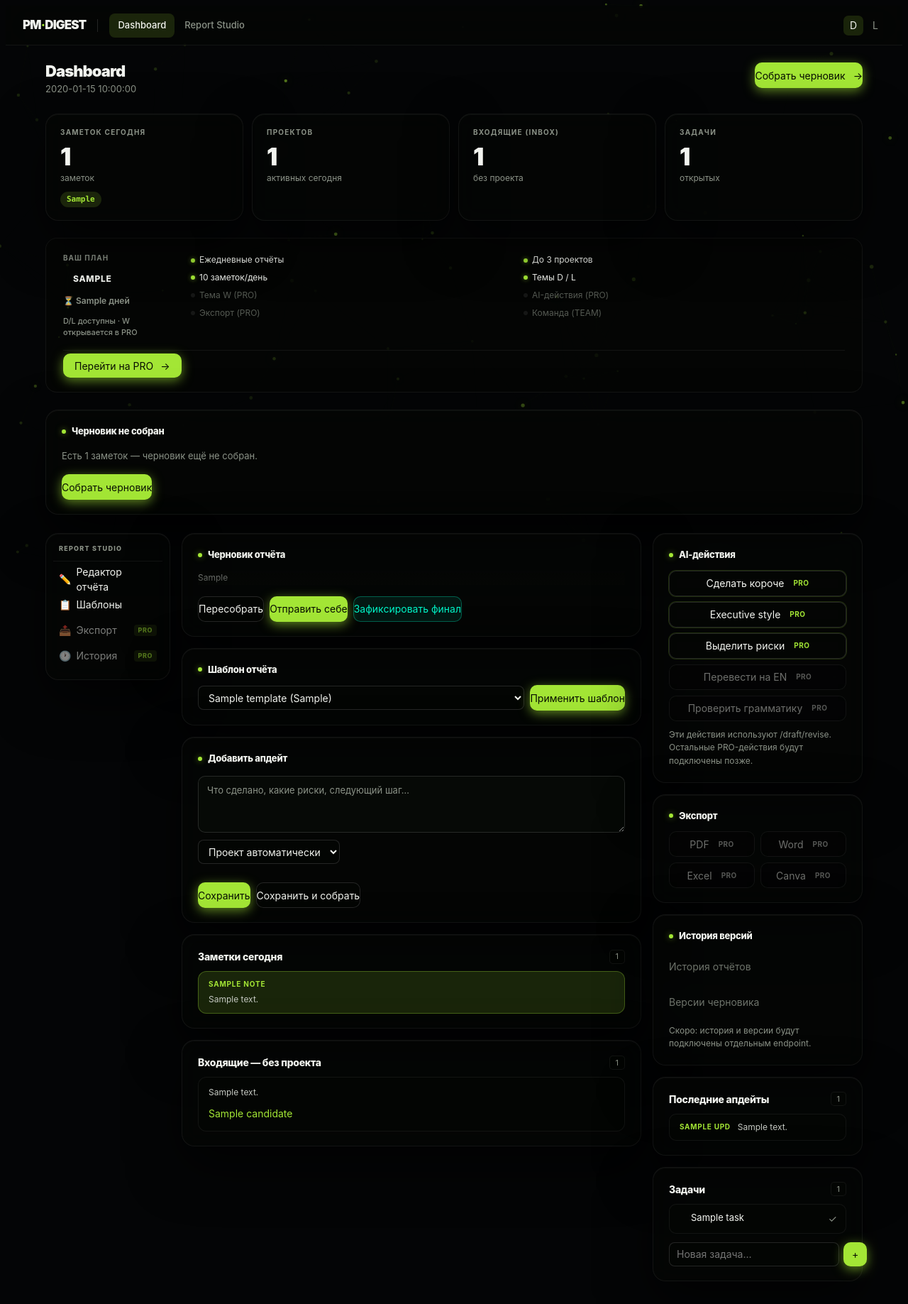
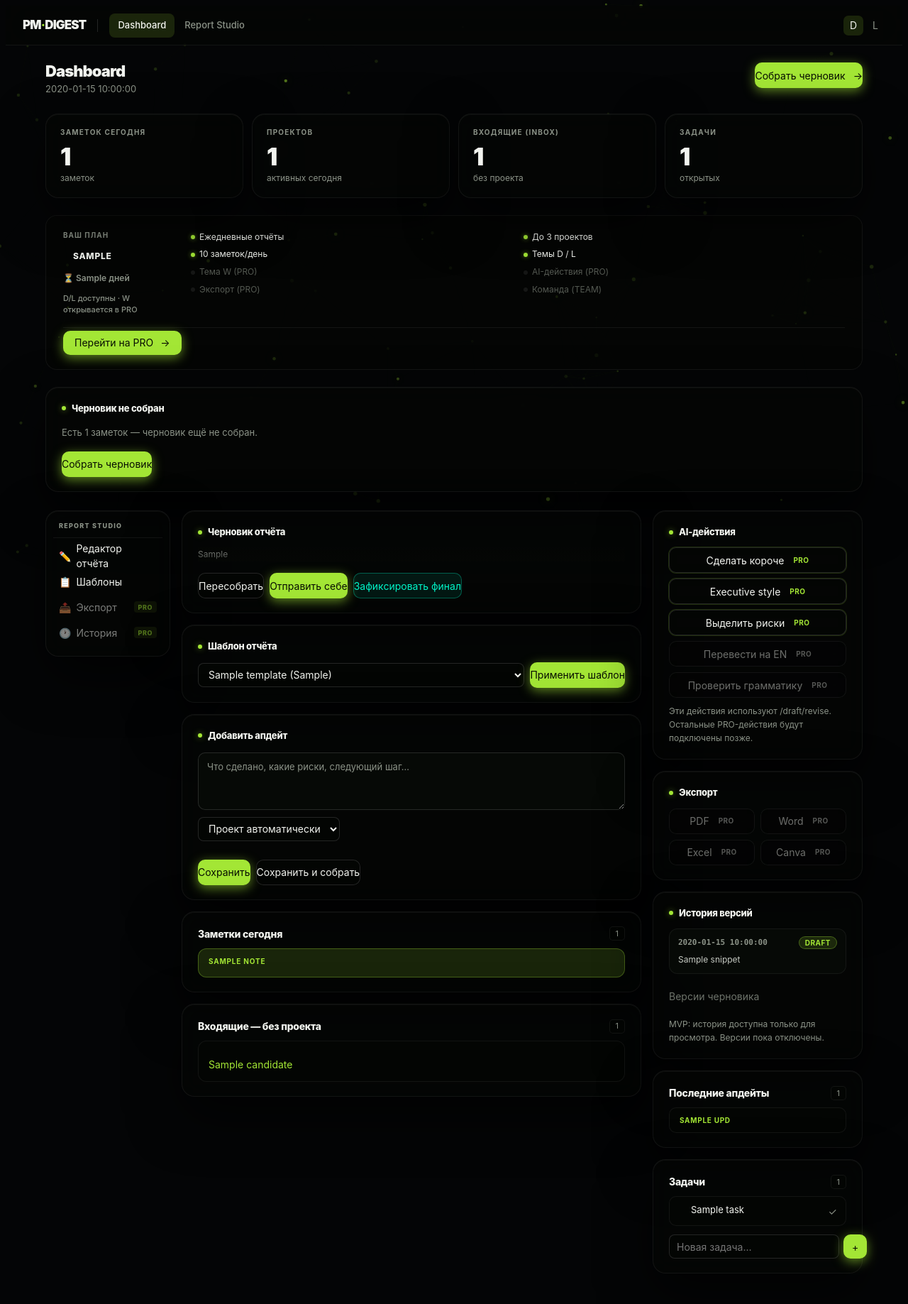
Before and after one commit to grofficial23-gif/Delivery-reports, a FastAPI app: template src/delivery_reports/web/templates/dashboard_v2.html in a window 1280 px wide. Shown: the top 1837 px of the page at 71% size. After the commit the page ends 1794 px from the top, so only its background shows below. Run offline with FastAPI, Linux system fonts and the light colour scheme; the template is opened without the code that fills it: most values are stand-ins (such as "Sample title", 1, 10 or a date in 2020); parts of the project's set-up code (start-up, migrations or seed data) failed here and were passed over; some libraries are stand-ins or nearby versions.

Commit message:
Fix V2 QA correctness issues

```diff
--- a/src/delivery_reports/bot_app.py
+++ b/src/delivery_reports/bot_app.py
@@ -441,7 +441,7 @@ async def cmd_weekly(update: Update, context: ContextTypes.DEFAULT_TYPE) -> None
                 needs_review=bool(r["needs_review"])
             ))
 
-    projects = repository.get_all_projects(user.telegram_user_id) # Using director's projects for mapping
+    projects = repository.list_projects(owner_user_id=user.telegram_user_id)
     end_date = today_date()
     from datetime import timedelta
     start_date = end_date - timedelta(days=7)
--- a/src/delivery_reports/web/static/v2/dashboard_v2.css
+++ b/src/delivery_reports/web/static/v2/dashboard_v2.css
@@ -399,6 +399,64 @@
   display: grid;
   grid-template-columns: 1fr;
   gap: 8px;
+  margin-top: 10px;
+}
+.v2-history-list {
+  display: flex;
+  flex-direction: column;
+  gap: 8px;
+  max-height: 280px;
+  overflow-y: auto;
+}
+.v2-history-item {
+  border: 1px solid var(--border);
+  border-radius: 12px;
+  padding: 10px 12px;
+  background: var(--surface-strong, var(--surface));
+}
+.v2-history-top {
+  display: flex;
+  align-items: center;
+  justify-content: space-between;
+  gap: 8px;
+  margin-bottom: 6px;
+}
+.v2-history-date {
+  font-size: 11px;
+  font-weight: 700;
+  color: var(--muted);
+  font-family: var(--font-mono);
+}
+.v2-history-badge {
+  height: 18px;
+  padding: 0 8px;
+  border-radius: 999px;
+  display: inline-flex;
+  align-items: center;
+  font-size: 10px;
+  font-weight: 700;
+  letter-spacing: 0.05em;
+  text-transform: uppercase;
+}
+.v2-history-badge.draft {
+  background: var(--primary-bg);
+  color: var(--primary);
+  border: 1px solid var(--primary-border);
+}
+.v2-history-badge.final {
+  background: rgba(0, 245, 200, 0.1);
+  color: #00f5c8;
+  border: 1px solid rgba(0, 245, 200, 0.35);
+}
+.v2-history-snippet {
+  font-size: 12px;
+  color: var(--text2);
+  line-height: 1.5;
+  display: -webkit-box;
+  -webkit-line-clamp: 3;
+  line-clamp: 3;
+  -webkit-box-orient: vertical;
+  overflow: hidden;
 }
 .v2-stub-card {
   width: 100%;
--- a/src/delivery_reports/web/static/v2/v2_ui.js
+++ b/src/delivery_reports/web/static/v2/v2_ui.js
@@ -21,18 +21,19 @@
   var THEMES = ['dark-lime', 'light-lime', 'wave-blue'];
 
   function resolveTheme() {
-    // 1. Telegram Mini App colorScheme (when running inside TMA)
+    // 1. Saved preference — wins over Telegram colorScheme so PRO/TEAM users
+    //    can persist Wave Blue across Mini App reloads.
+    try {
+      var saved = localStorage.getItem(SKEY);
+      if (saved && THEMES.indexOf(saved) !== -1) return saved;
+    } catch (_) {}
+
+    // 2. Telegram Mini App colorScheme (only when no saved preference)
     try {
       var tg = window.Telegram && window.Telegram.WebApp;
       if (tg && tg.colorScheme) {
         return tg.colorScheme === 'light' ? 'light-lime' : 'dark-lime';
       }
-    } catch (_) {}
-
-    // 2. Saved preference
-    try {
-      var saved = localStorage.getItem(SKEY);
-      if (saved && THEMES.indexOf(saved) !== -1) return saved;
     } catch (_) {}
 
     // 3. System prefers-color-scheme
--- a/src/delivery_reports/web/templates/dashboard_v2.html
+++ b/src/delivery_reports/web/templates/dashboard_v2.html
@@ -22,15 +22,18 @@
         var THEMES = ['dark-lime', 'light-lime', 'wave-blue'];
         var saved  = localStorage.getItem(SKEY);
         var theme;
-        var tg = window.Telegram && window.Telegram.WebApp;
-        if (tg && tg.colorScheme) {
-          theme = tg.colorScheme === 'light' ? 'light-lime' : 'dark-lime';
-        } else if (saved && THEMES.indexOf(saved) !== -1) {
+        // Saved preference wins — allows PRO/TEAM to keep Wave Blue across reloads.
+        if (saved && THEMES.indexOf(saved) !== -1) {
           theme = saved;
-        } else if (window.matchMedia('(prefers-color-scheme: light)').matches) {
-          theme = 'light-lime';
         } else {
-          theme = 'dark-lime';
+          var tg = window.Telegram && window.Telegram.WebApp;
+          if (tg && tg.colorScheme) {
+            theme = tg.colorScheme === 'light' ? 'light-lime' : 'dark-lime';
+          } else if (window.matchMedia('(prefers-color-scheme: light)').matches) {
+            theme = 'light-lime';
+          } else {
+            theme = 'dark-lime';
+          }
         }
         document.documentElement.dataset.theme = theme;
         document.body && (document.body.dataset.theme = theme);
@@ -59,7 +62,7 @@
         <a href="#top" class="active" role="listitem">Dashboard</a>
         {% if not auth_required %}
         <a href="#studio" role="listitem">Report Studio</a>
-        {% if user_plan == "team" or is_super_admin %}
+        {% if is_team_owner %}
         <a href="/admin" role="listitem">Team Admin</a>
         {% endif %}
         {% if is_super_admin %}
@@ -115,7 +118,7 @@
       <a href="#top" role="menuitem">Dashboard</a>
       {% if not auth_required %}
       <a href="#studio" role="menuitem">Report Studio</a>
-      {% if user_plan == "team" or is_super_admin %}
+      {% if is_team_owner %}
       <a href="/admin" role="menuitem">Team Admin</a>
       {% endif %}
       {% if is_super_admin %}
@@ -163,9 +166,6 @@
           <div class="v2-kpi-label">Заметок сегодня</div>
           <div class="v2-kpi-val">{{ summary.notes_count }}</div>
           <div class="v2-kpi-unit">заметок</div>
-          {% if summary.activity_trend %}
-          <div class="v2-kpi-badge">{{ summary.activity_trend }}</div>
-          {% endif %}
         </div>
 
         <div class="v2-kpi-card">
@@ -217,7 +217,7 @@
               <li class="v2-pc-on">Шаблоны</li>
               <li class="v2-pc-dim">Экспорт — скоро</li>
               <li class="v2-pc-dim">История 90 дней — скоро</li>
-              {% if user_plan == 'team' or is_super_admin %}
+              {% if is_team_owner or is_super_admin %}
               <li class="v2-pc-on">Team workspace</li>
               <li class="v2-pc-on">Team Admin</li>
               {% endif %}
@@ -245,7 +245,7 @@
              aria-label="Открыть Super Admin">
             Открыть Super Admin <span class="v2-arrow" aria-hidden="true">→</span>
           </a>
-          {% elif user_plan == 'team' %}
+          {% elif is_team_owner %}
           <a href="/admin"
              class="v2-btn ghost v2-pc-cta"
              aria-label="Открыть Team Admin">
@@ -423,7 +423,7 @@
                 {% if note.project_name %}
                 <div class="v2-note-item-project">{{ note.project_name }}</div>
                 {% endif %}
-                {{ note.raw_text[:200] if note.raw_text else note.update_text[:200] }}
+                {{ note.preview_text[:200] if note.preview_text else "" }}
               </div>
               {% endfor %}
             </div>
@@ -440,7 +440,7 @@
             <div class="v2-inbox-list">
               {% for card in inbox_cards[:8] %}
               <div class="v2-inbox-card">
-                <div class="v2-inbox-text">{{ card.raw_text[:180] if card.raw_text else "" }}</div>
+                <div class="v2-inbox-text">{{ card.preview_text[:180] if card.preview_text else "" }}</div>
                 {% if card.candidates %}
                 <div class="v2-inbox-candidates">
                   {% for name in card.candidates %}
@@ -514,15 +514,31 @@
               <span class="v2-card-title-dot"></span>
               История версий
             </div>
+            {% if recent_report_history %}
+            <div class="v2-history-list" aria-label="Последние отчёты">
+              {% for entry in recent_report_history %}
+              <div class="v2-history-item">
+                <div class="v2-history-top">
+                  <span class="v2-history-date">{{ entry.date }}</span>
+                  {% if entry.type == "final" %}
+                  <span class="v2-history-badge final">Final</span>
+                  {% else %}
+                  <span class="v2-history-badge draft">Draft</span>
+                  {% endif %}
+                </div>
+                <div class="v2-history-snippet">{{ entry.snippet if entry.snippet else "Без текста" }}</div>
+              </div>
+              {% endfor %}
+            </div>
+            {% else %}
+            <div class="v2-empty-state">История появится после первых отчётов</div>
+            {% endif %}
             <div class="v2-disabled-cards">
-              <button type="button" class="v2-stub-card" disabled aria-disabled="true" title="Скоро: история и версии будут подключены отдельным endpoint.">
-                История отчётов
-              </button>
-              <button type="button" class="v2-stub-card" disabled aria-disabled="true" title="Скоро: история и версии будут подключены отдельным endpoint.">
+              <button type="button" class="v2-stub-card" disabled aria-disabled="true" title="Скоро: версионирование будет подключено отдельным endpoint.">
                 Версии черновика
               </button>
             </div>
-            <div class="v2-disabled-note">Скоро: история и версии будут подключены отдельным endpoint.</div>
+            <div class="v2-disabled-note">MVP: история доступна только для просмотра. Версии пока отключены.</div>
           </div>
 
           <!-- Recent updates -->
@@ -538,7 +554,7 @@
                 {% if upd.project_name %}
                 <div class="v2-update-project">{{ upd.project_name[:16] }}</div>
                 {% endif %}
-                <div class="v2-update-text">{{ upd.raw_text[:120] if upd.raw_text else upd.update_text[:120] }}</div>
+                <div class="v2-update-text">{{ upd.preview_text[:120] if upd.preview_text else "" }}</div>
               </div>
               {% endfor %}
             </div>
```
Also changed, not shown: src/delivery_reports/repository.py (+30 -0 lines), src/delivery_reports/web/templates/admin.html (+11 -10 lines), src/delivery_reports/web/templates/landing_v2.html (+10 -8 lines), src/delivery_reports/web_app.py (+52 -8 lines).
